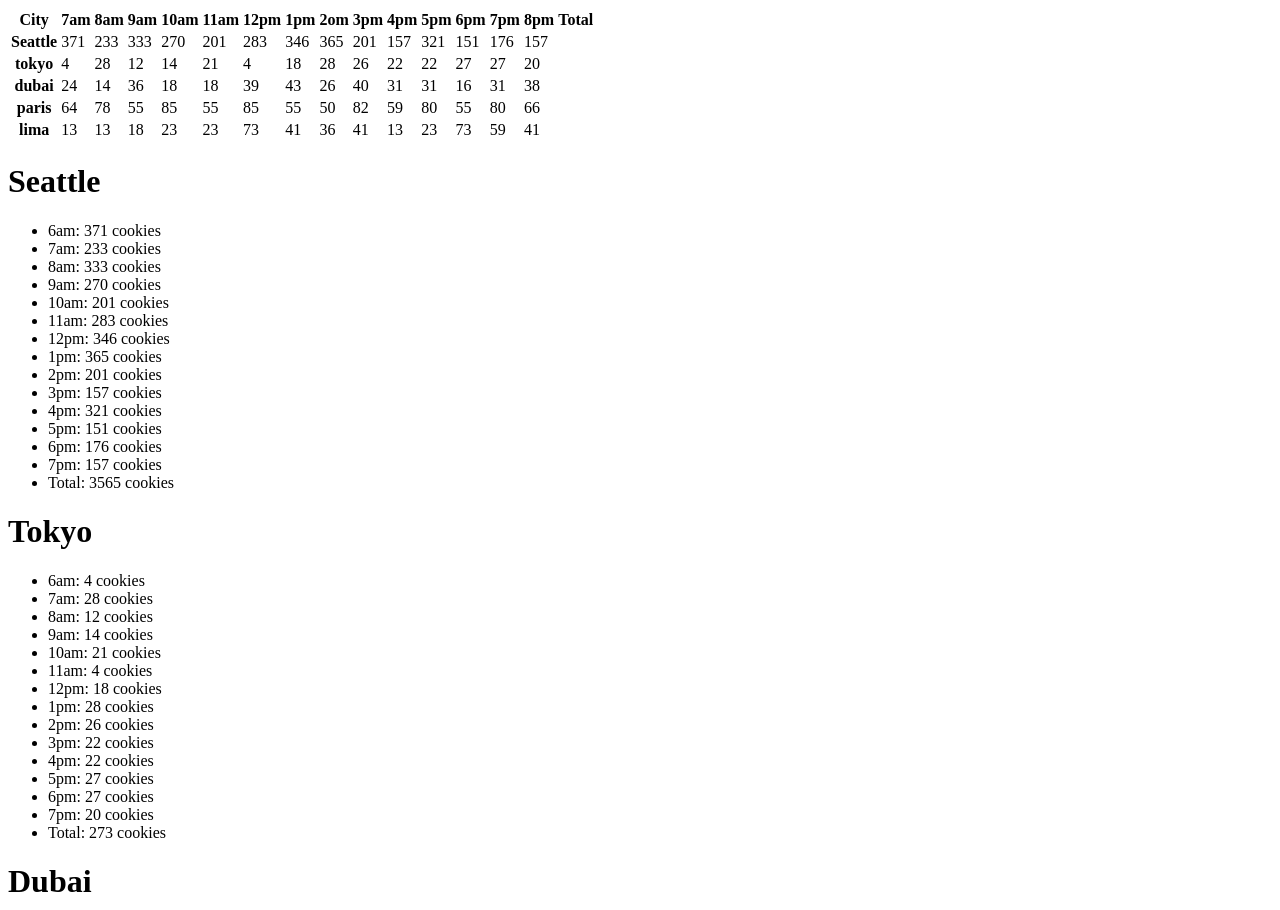
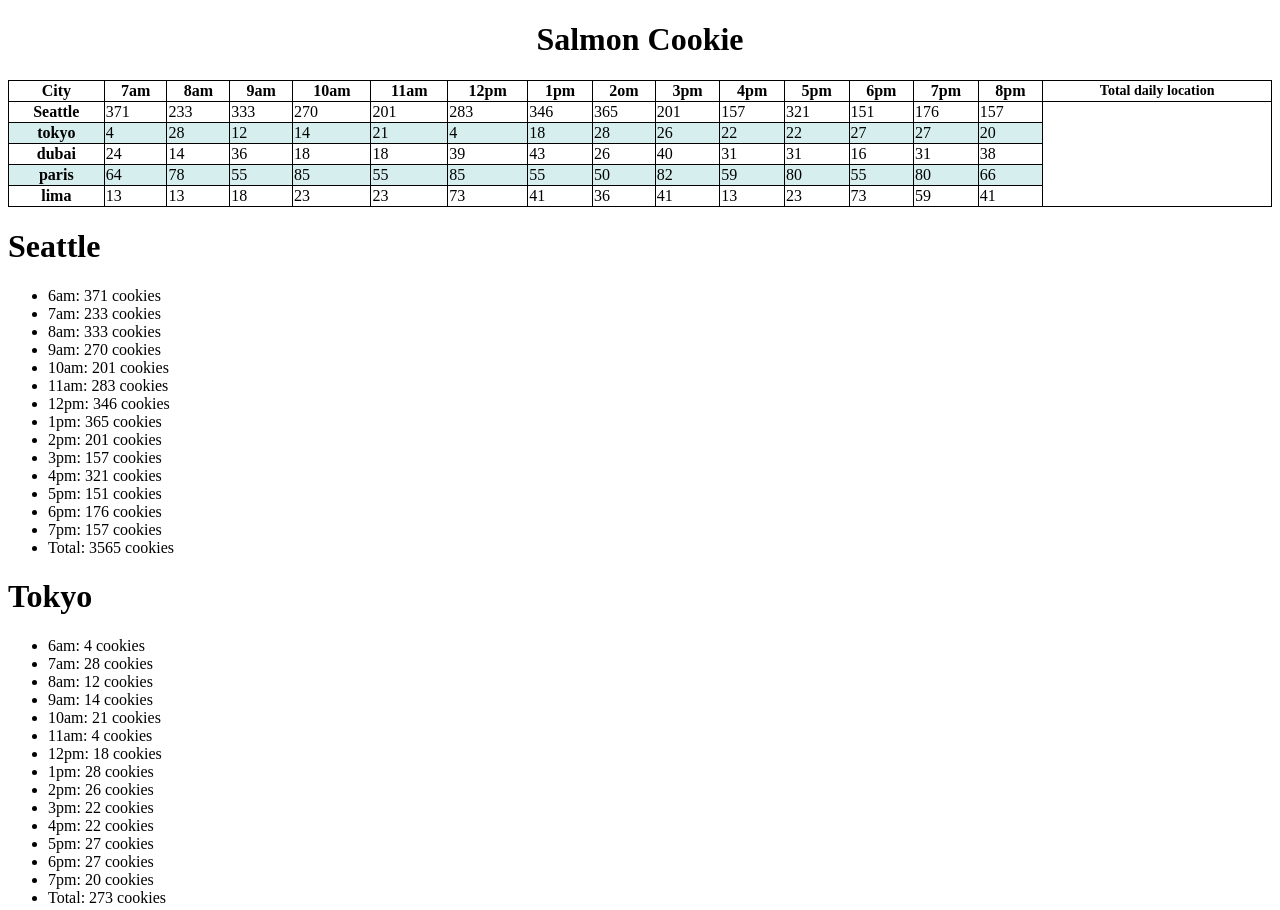
Before and after one commit to mmahad865/cookie-stand, a plain HTML site: page sales.html/index.html in a window 1280 px wide. Shown: the top 910 px of the page. Drawn offline with Linux system fonts and the light colour scheme.

Commit message:
added css

```diff
--- a/sales.html/index.html
+++ b/sales.html/index.html
@@ -4,11 +4,14 @@
     <meta charset="UTF-8">
     <meta http-equiv="X-UA-Compatible" content="IE=edge">
     <meta name="viewport" content="width=device-width, initial-scale=1.0">
-    <title>Document</title>
+    <title>Salmon Cookie</title>
+
+
 
 
 </head>
 <body>
+    <h1 id="salmon">Salmon Cookie</h1>
     <div class="webpage">
         <table id="one">
             <thead>
@@ -28,7 +31,8 @@
                     <th>6pm</th>
                     <th>7pm</th>
                     <th>8pm</th>
-                    <th>Total</th>
+                    <th id="total">Total daily location
+                    </th>
 
                 </tr>
             </thead>
@@ -120,5 +124,6 @@
 
     </div>
     <script src="app.js"></script>
+    <link rel="stylesheet" href="style.css">
 </body>
 </html>
--- /dev/null
+++ b/sales.html/style.css
@@ -0,0 +1,21 @@
+
+
+table,th,td {
+    border: 1px solid black;
+    border-collapse: collapse;
+}
+
+tr:nth-child(even) {
+    background-color: #D6EEEE;
+}
+table {
+    width: 100%;
+}
+
+#total {
+    font-size: 14px;
+}
+
+#salmon{
+    text-align: center;
+}
```
